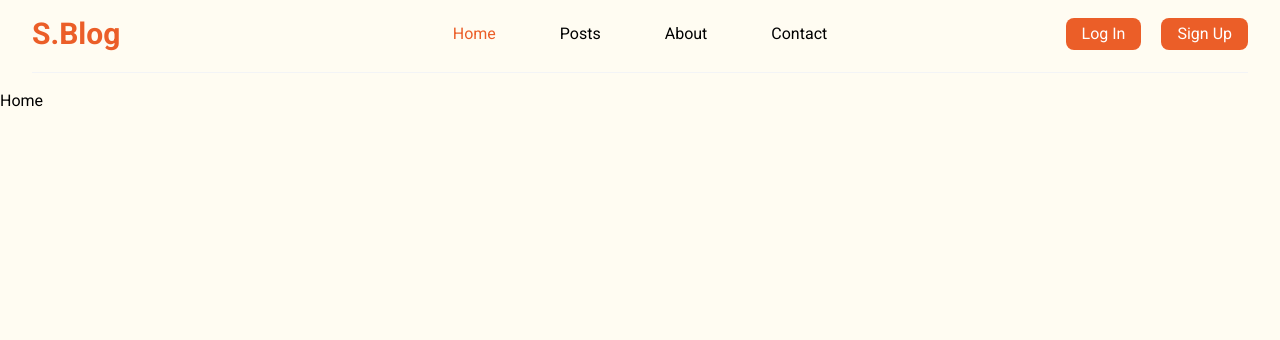
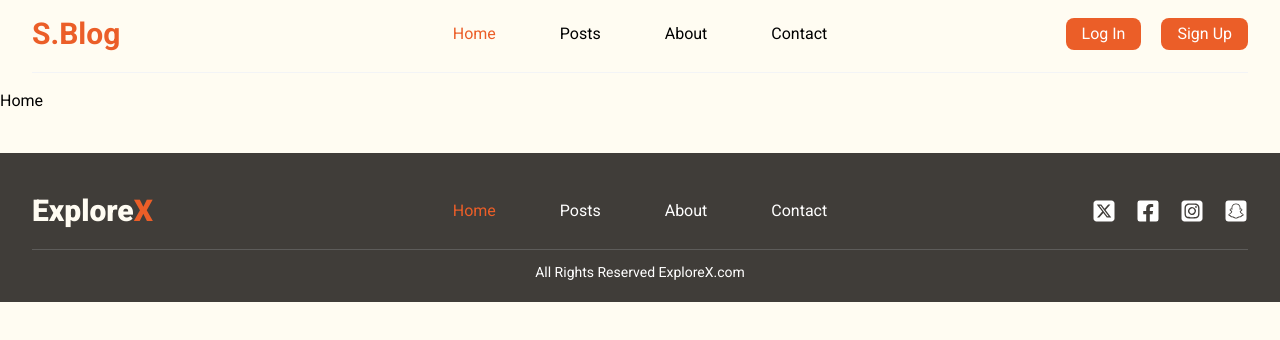
Before and after one commit to baized1245/TravelBlog-with-next.js, a Next.js app: page / in a window 1280 px wide. Shown: the top 340 px of the page. Built offline with nearby package versions, Linux system fonts and the light colour scheme.

Commit message:
Footer Component

```diff
--- a/app/(site)/layout.tsx
+++ b/app/(site)/layout.tsx
@@ -2,6 +2,7 @@
 import { Roboto } from "next/font/google";
 import "./globals.css";
 import Navbar from "@/components/shared/Navbar";
+import Footer from "@/components/shared/Footer";
 
 const roboto = Roboto({
   subsets: ["latin"],
@@ -23,6 +24,7 @@
       <body className={`${roboto.className} overflow-x-hidden bg-light`}>
         <Navbar />
         {children}
+        <Footer />
       </body>
     </html>
   );
--- /dev/null
+++ b/components/shared/Footer.tsx
@@ -0,0 +1,59 @@
+"use client";
+
+import {
+  FaSquareXTwitter,
+  FaSquareInstagram,
+  FaSquareSnapchat,
+} from "react-icons/fa6";
+import { FaFacebookSquare } from "react-icons/fa";
+import useMenuActive from "@/hooks/useMenuActive";
+import { navLinks } from "@/constants";
+import Route from "../ui/Route";
+import Link from "next/link";
+
+const Footer = () => {
+  return (
+    <div className="w-full py-5 bg-tertiary mt-10">
+      <div className="w-[95%] mx-auto max-w-[1450px]">
+        <div className="py-5 border-b border-gray-300 border-opacity-20 flex justify-between items-center max-md:flex-col max-md:gap-8">
+          <div className="flex-1">
+            <Link href={"/"}>
+              <h1 className="text-3xl font-extrabold text-light">
+                Explore
+                <span className="text-primary">X</span>
+              </h1>
+            </Link>
+          </div>
+
+          <ul className="flex item-center justify-center gap-16 flex-1 text-white max-md:flex-col max-md:gap-5">
+            {navLinks.map((link, index) => {
+              const isActive = useMenuActive(link.route);
+              return (
+                <li key={index}>
+                  <Route
+                    route={link.route}
+                    label={link.label}
+                    isActive={isActive}
+                  />
+                </li>
+              );
+            })}
+          </ul>
+
+          <div className="flex gap-5 text-white flex-1 justify-end text-2xl">
+            <FaSquareXTwitter />
+            <FaFacebookSquare />
+            <FaSquareInstagram />
+            <FaSquareSnapchat />
+          </div>
+        </div>
+
+        <div className="w-full text-center mt-3 text-sm text-white">
+          <span>All Rights Reserved ExploreX.com</span>
+        </div>
+      </div>
+    </div>
+  );
+};
+
+export default Footer;
```
